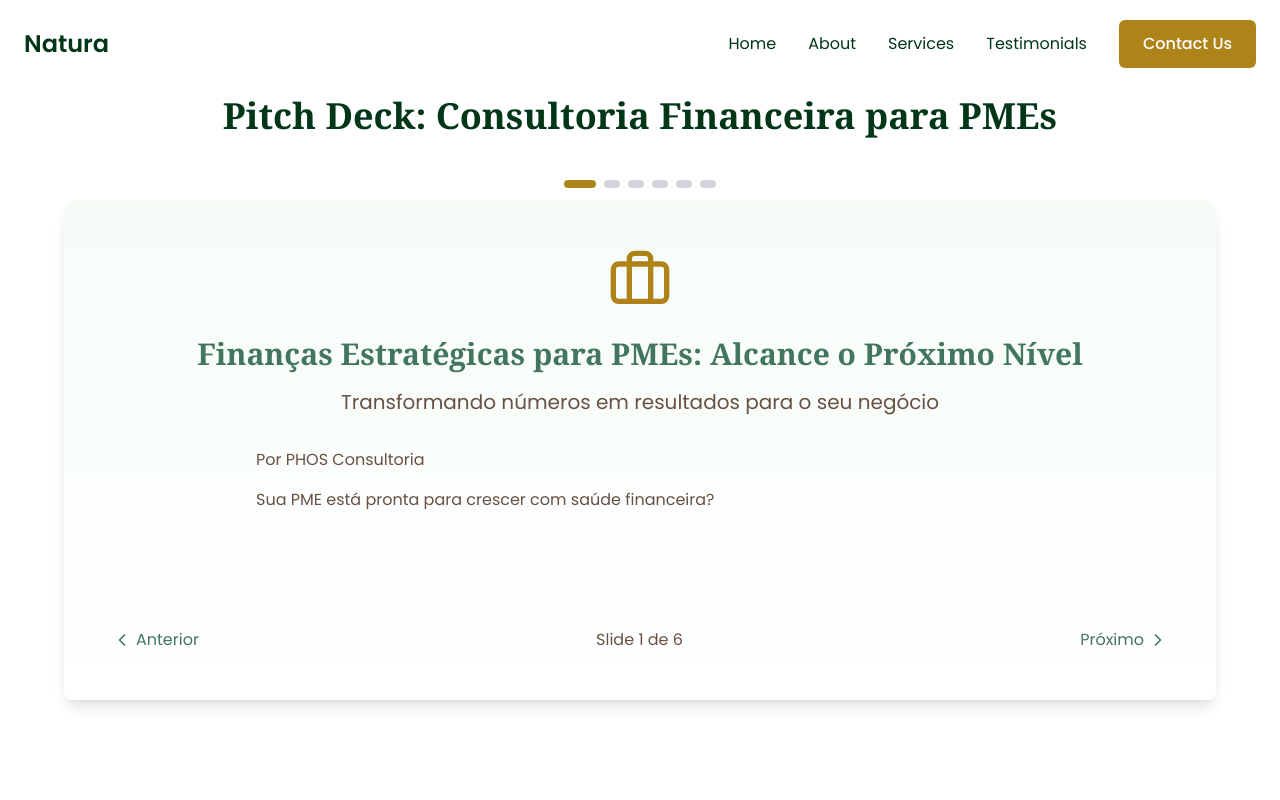
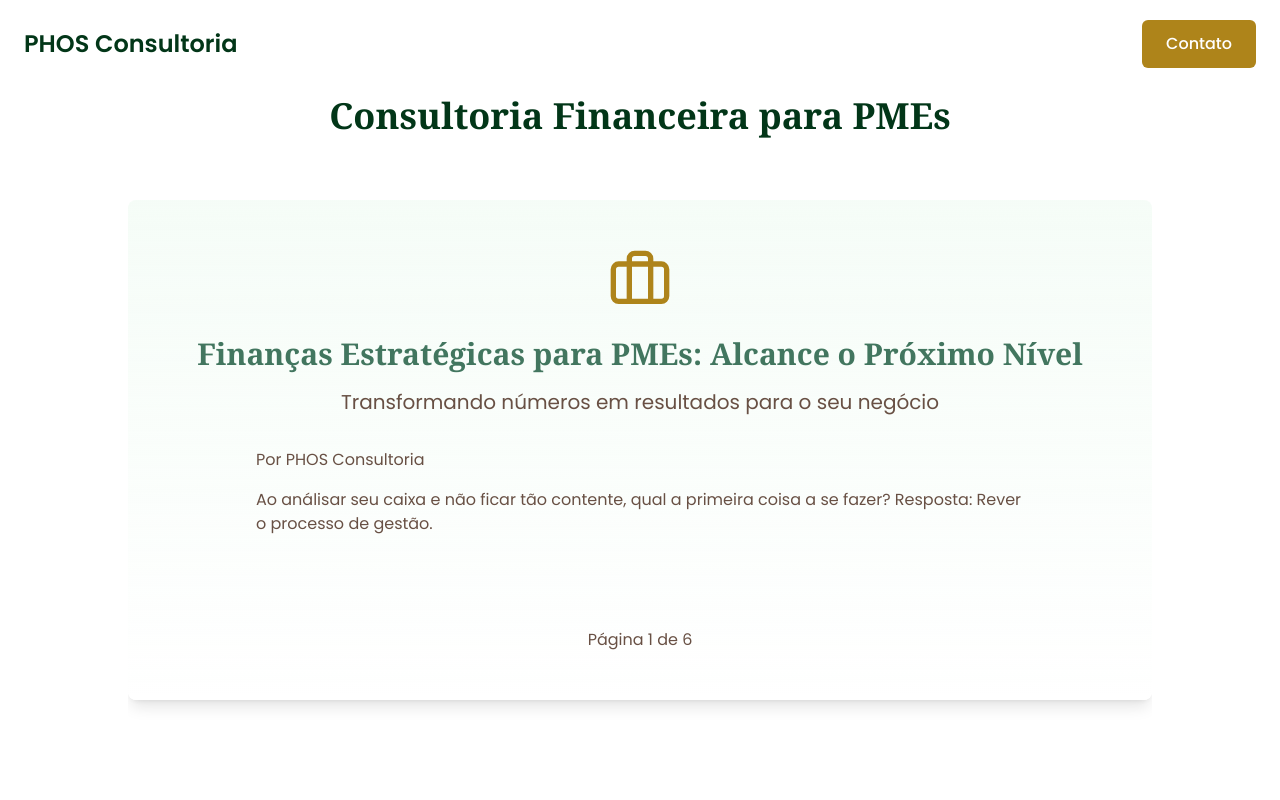
Before and after one commit to psoares237/golden-grove-glance, a React (Vite) app: page / in a window 1280 px wide. Shown: the top 800 px of the page. Built offline with nearby package versions, Linux system fonts and the light colour scheme.

Commit message:
Refactor: Update pitch deck content
Update the pitch deck content based on the provided specifications, including titles, content, and structure. Also, remove the section navigation and replace "slide" with "pagina".

```diff
--- a/src/components/Header.tsx
+++ b/src/components/Header.tsx
@@ -1,10 +1,8 @@
 
 import { useState, useEffect } from 'react';
-import { Menu, X } from 'lucide-react';
 
 const Header = () => {
   const [isScrolled, setIsScrolled] = useState(false);
-  const [isMenuOpen, setIsMenuOpen] = useState(false);
 
   useEffect(() => {
     const handleScroll = () => {
@@ -22,38 +20,9 @@ const Header = () => {
   return (
     <header className={`fixed w-full z-50 transition-all duration-300 ${isScrolled ? 'bg-white shadow-md py-3' : 'bg-transparent py-5'}`}>
       <div className="container mx-auto px-4 md:px-6 flex items-center justify-between">
-        <a href="#" className="text-2xl font-semibold text-deep-green">Natura</a>
-
-        {/* Desktop Navigation */}
-        <nav className="hidden md:flex items-center space-x-8">
-          <a href="#home" className="text-deep-green hover:text-gold transition-colors">Home</a>
-          <a href="#about" className="text-deep-green hover:text-gold transition-colors">About</a>
-          <a href="#services" className="text-deep-green hover:text-gold transition-colors">Services</a>
-          <a href="#testimonials" className="text-deep-green hover:text-gold transition-colors">Testimonials</a>
-          <a href="#contact" className="btn-primary">Contact Us</a>
-        </nav>
-
-        {/* Mobile Menu Button */}
-        <button
-          className="md:hidden text-deep-green"
-          onClick={() => setIsMenuOpen(!isMenuOpen)}
-        >
-          {isMenuOpen ? <X size={24} /> : <Menu size={24} />}
-        </button>
+        <a href="#" className="text-2xl font-semibold text-deep-green">PHOS Consultoria</a>
+        <a href="#contact" className="btn-primary">Contato</a>
       </div>
-
-      {/* Mobile Navigation */}
-      {isMenuOpen && (
-        <div className="md:hidden bg-white absolute top-full left-0 w-full shadow-md py-4 px-4 animate-fade-in">
-          <nav className="flex flex-col space-y-4">
-            <a href="#home" className="text-deep-green hover:text-gold transition-colors" onClick={() => setIsMenuOpen(false)}>Home</a>
-            <a href="#about" className="text-deep-green hover:text-gold transition-colors" onClick={() => setIsMenuOpen(false)}>About</a>
-            <a href="#services" className="text-deep-green hover:text-gold transition-colors" onClick={() => setIsMenuOpen(false)}>Services</a>
-            <a href="#testimonials" className="text-deep-green hover:text-gold transition-colors" onClick={() => setIsMenuOpen(false)}>Testimonials</a>
-            <a href="#contact" className="btn-primary inline-block text-center" onClick={() => setIsMenuOpen(false)}>Contact Us</a>
-          </nav>
-        </div>
-      )}
     </header>
   );
 };
--- a/src/components/PitchDeck.tsx
+++ b/src/components/PitchDeck.tsx
@@ -1,7 +1,5 @@
 
 import {
-  ChevronLeft,
-  ChevronRight,
   Briefcase,
   AlertTriangle,
   LightbulbIcon,
@@ -9,7 +7,14 @@ import {
   User,
   MessageCircle
 } from 'lucide-react';
-import { useState } from 'react';
+
+import {
+  Carousel,
+  CarouselContent,
+  CarouselItem,
+  CarouselNext,
+  CarouselPrevious,
+} from "@/components/ui/carousel";
 
 const slides = [
   {
@@ -19,7 +24,7 @@ const slides = [
     icon: <Briefcase size={64} className="text-gold mb-6" />,
     content: [
       "Por PHOS Consultoria",
-      "Sua PME está pronta para crescer com saúde financeira?"
+      "Ao análisar seu caixa e não ficar tão contente, qual a primeira coisa a se fazer? Resposta: Rever o processo de gestão."
     ]
   },
   {
@@ -61,10 +66,10 @@ const slides = [
   },
   {
     id: 5,
-    title: "Conheça o Consultor - Seu Parceiro Estratégico em Finanças",
+    title: "Conheça Pedro Soares - Seu Parceiro Estratégico em Finanças",
     icon: <User size={64} className="text-gold mb-6" />,
     content: [
-      "Gerente Financeiro com 15 anos de experiência, liderando equipes e otimizando resultados em empresas de médio e grande porte.",
+      "Gestor Financeiro com +15 anos de experiência, liderando equipes e otimizando resultados em empresas prestadoras de serviços.",
       "Especialista em fluxo de caixa, planejamento estratégico e otimização de custos com paixão por ajudar PMEs a prosperarem.",
       "MBA em Finanças e Controladoria, com certificações em Gestão Financeira Estratégica.",
       "\"Minha missão é transformar conhecimento técnico em resultados práticos para o seu negócio.\""
@@ -86,87 +91,53 @@ const slides = [
 ];
 
 const PitchDeck = () => {
-  const [currentSlide, setCurrentSlide] = useState(0);
-
-  const nextSlide = () => {
-    setCurrentSlide((prev) => (prev === slides.length - 1 ? 0 : prev + 1));
-  };
-
-  const prevSlide = () => {
-    setCurrentSlide((prev) => (prev === 0 ? slides.length - 1 : prev - 1));
-  };
-
-  const goToSlide = (index: number) => {
-    setCurrentSlide(index);
-  };
-
   return (
     <section id="pitch-deck" className="min-h-screen bg-white py-16 md:py-24">
       <div className="container mx-auto px-4 md:px-6">
         <div className="max-w-6xl mx-auto">
           <h2 className="text-3xl md:text-4xl font-bold text-center text-deep-green mb-16">
-            Pitch Deck: Consultoria Financeira para PMEs
+            Consultoria Financeira para PMEs
           </h2>
 
-          <div className="relative bg-gradient-to-b from-mint/10 to-white p-8 md:p-12 rounded-lg shadow-lg min-h-[500px] flex flex-col justify-between">
-            {/* Progress Bar */}
-            <div className="absolute top-0 left-0 right-0 flex justify-center space-x-2 px-6 -mt-5">
-              {slides.map((_, index) => (
-                <button
-                  key={index}
-                  onClick={() => goToSlide(index)}
-                  className={`h-2 rounded-full transition-all duration-300 ${
-                    index === currentSlide ? "bg-gold w-8" : "bg-gray-300 w-4"
-                  }`}
-                  aria-label={`Ir para slide ${index + 1}`}
-                />
-              ))}
-            </div>
-
-            {/* Slide Content */}
+          <Carousel className="w-full max-w-5xl mx-auto">
+            <CarouselContent>
+              {slides.map((slide) => (
+                <CarouselItem key={slide.id}>
+                  <div className="bg-gradient-to-b from-mint/10 to-white p-8 md:p-12 rounded-lg shadow-lg min-h-[500px] flex flex-col justify-between">
                     <div className="text-center mb-10 animate-fade-in">
-              <div className="flex justify-center">{slides[currentSlide].icon}</div>
+                      <div className="flex justify-center">{slide.icon}</div>
                       <h3 className="text-2xl md:text-3xl font-bold text-forest mb-4">
-                {slides[currentSlide].title}
+                        {slide.title}
                       </h3>
-              {slides[currentSlide].subtitle && (
+                      {slide.subtitle && (
                         <p className="text-lg md:text-xl text-bark mb-8">
-                  {slides[currentSlide].subtitle}
+                          {slide.subtitle}
                         </p>
                       )}
                       <div className="space-y-4 max-w-3xl mx-auto text-left">
-                {slides[currentSlide].content.map((item, idx) => (
+                        {slide.content.map((item, idx) => (
                           <p key={idx} className="text-bark">
                             {item}
                           </p>
                         ))}
                       </div>
-              {slides[currentSlide].footer && (
+                      {slide.footer && (
                         <p className="text-sm italic text-gray-500 mt-8">
-                  {slides[currentSlide].footer}
+                          {slide.footer}
                         </p>
                       )}
                     </div>
 
-            {/* Navigation Buttons */}
-            <div className="flex justify-between">
-              <button
-                onClick={prevSlide}
-                className="flex items-center text-forest hover:text-gold transition-colors"
-              >
-                <ChevronLeft size={20} className="mr-1" /> Anterior
-              </button>
-              <div className="text-bark">
-                Slide {currentSlide + 1} de {slides.length}
-              </div>
-              <button
-                onClick={nextSlide}
-                className="flex items-center text-forest hover:text-gold transition-colors"
-              >
-                Próximo <ChevronRight size={20} className="ml-1" />
-              </button>
+                    <div className="text-center text-bark">
+                      Página {slide.id} de {slides.length}
                     </div>
                   </div>
+                </CarouselItem>
+              ))}
+            </CarouselContent>
+            <CarouselPrevious className="relative left-0" />
+            <CarouselNext className="relative right-0" />
+          </Carousel>
         </div>
       </div>
     </section>
```
Lines whose indentation alone changed are shown as unchanged.
